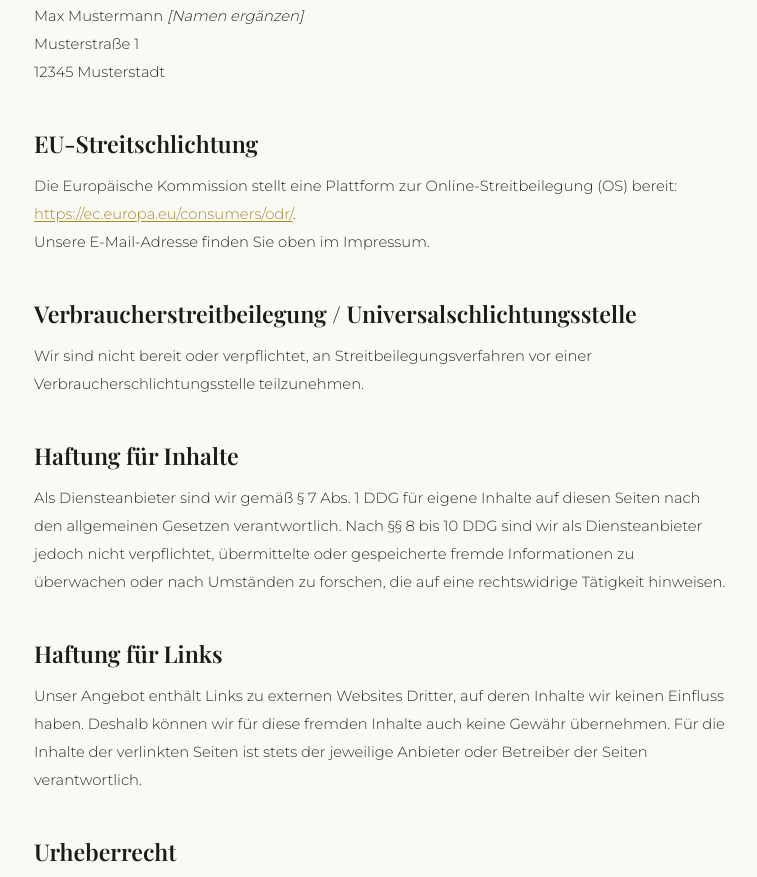
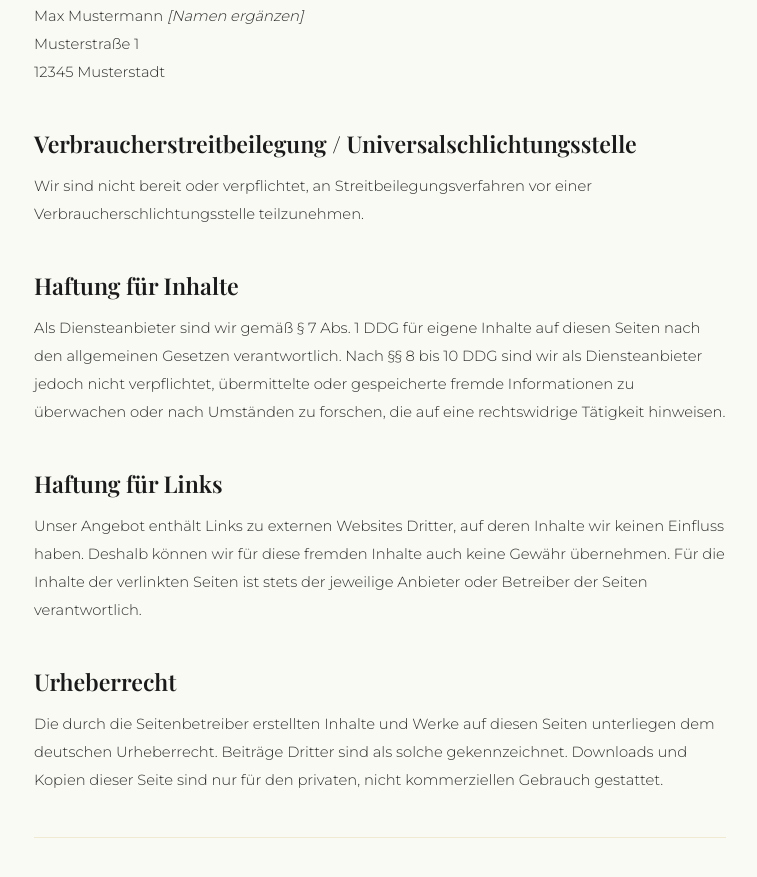
Before and after one commit to IvanGomes9777/friseur-beispiel-1, a plain HTML site: page impressum.html in a window 1280 px wide. Shown: the part 1214-2091 px from the top of the page, without its empty margins (260-1017 px from the left). Drawn offline with Linux system fonts and the light colour scheme.

Commit message:
Webdesign-Recht-Skill installieren + Impressum-Abmahnfalle beheben (#4)
- Skill webdesign-recht-de projektlokal unter .claude/skills/ installiert
- Toten OS-Plattform-Link aus dem Impressum entfernt: Die EU-Online-
  Streitbeilegungsplattform wurde zum 20.07.2025 abgeschaltet
  (VO (EU) 2024/3228); ein Link darauf gilt als Abmahnrisiko.
  Der VSBG-Hinweis (Universalschlichtungsstelle) bleibt erhalten.

Co-authored-by: Claude <noreply@anthropic.com>

```diff
--- a/impressum.html
+++ b/impressum.html
@@ -69,13 +69,6 @@
             12345 Musterstadt
         </p>
 
-        <h2>EU-Streitschlichtung</h2>
-        <p>
-            Die Europäische Kommission stellt eine Plattform zur Online-Streitbeilegung (OS) bereit:
-            <a href="https://ec.europa.eu/consumers/odr/" target="_blank" rel="noopener">https://ec.europa.eu/consumers/odr/</a>.<br>
-            Unsere E-Mail-Adresse finden Sie oben im Impressum.
-        </p>
-
         <h2>Verbraucherstreitbeilegung / Universalschlichtungsstelle</h2>
         <p>
             Wir sind nicht bereit oder verpflichtet, an Streitbeilegungsverfahren vor einer
```
Also changed, not shown: 1 other file.
